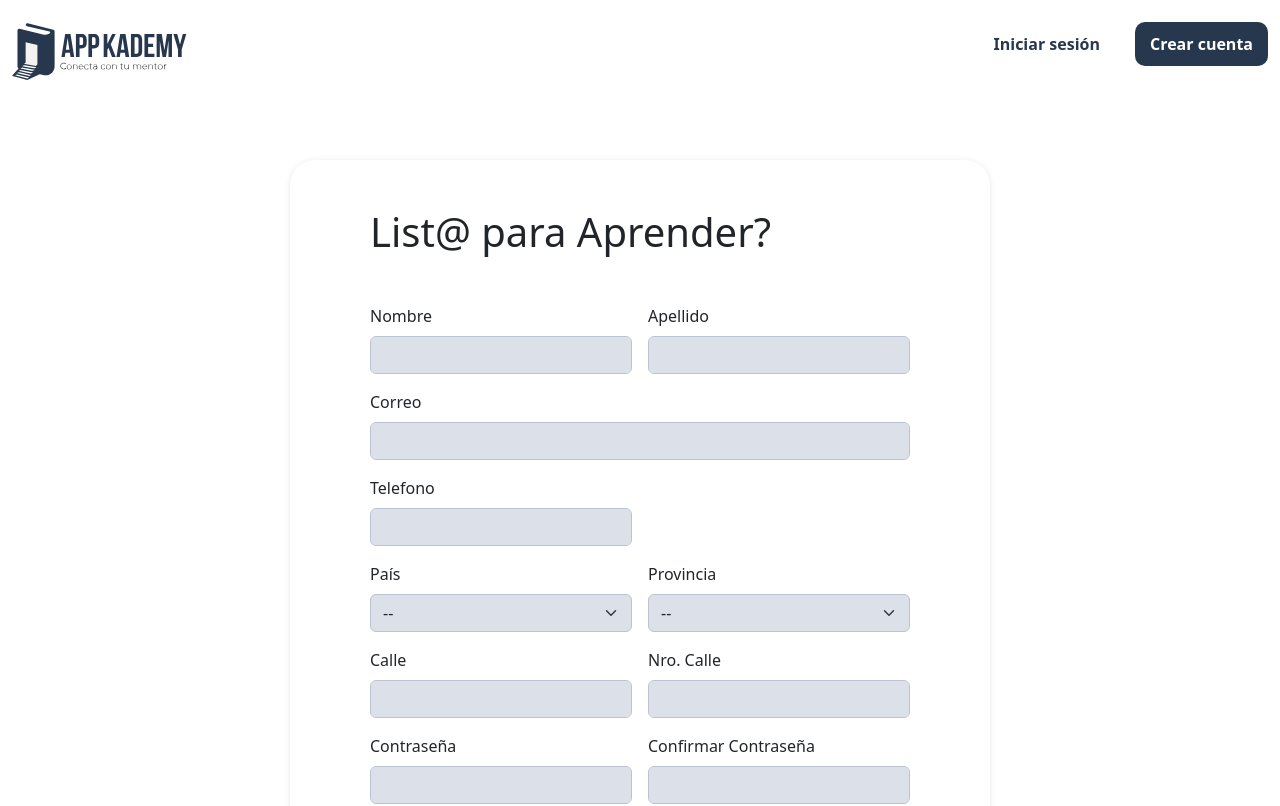
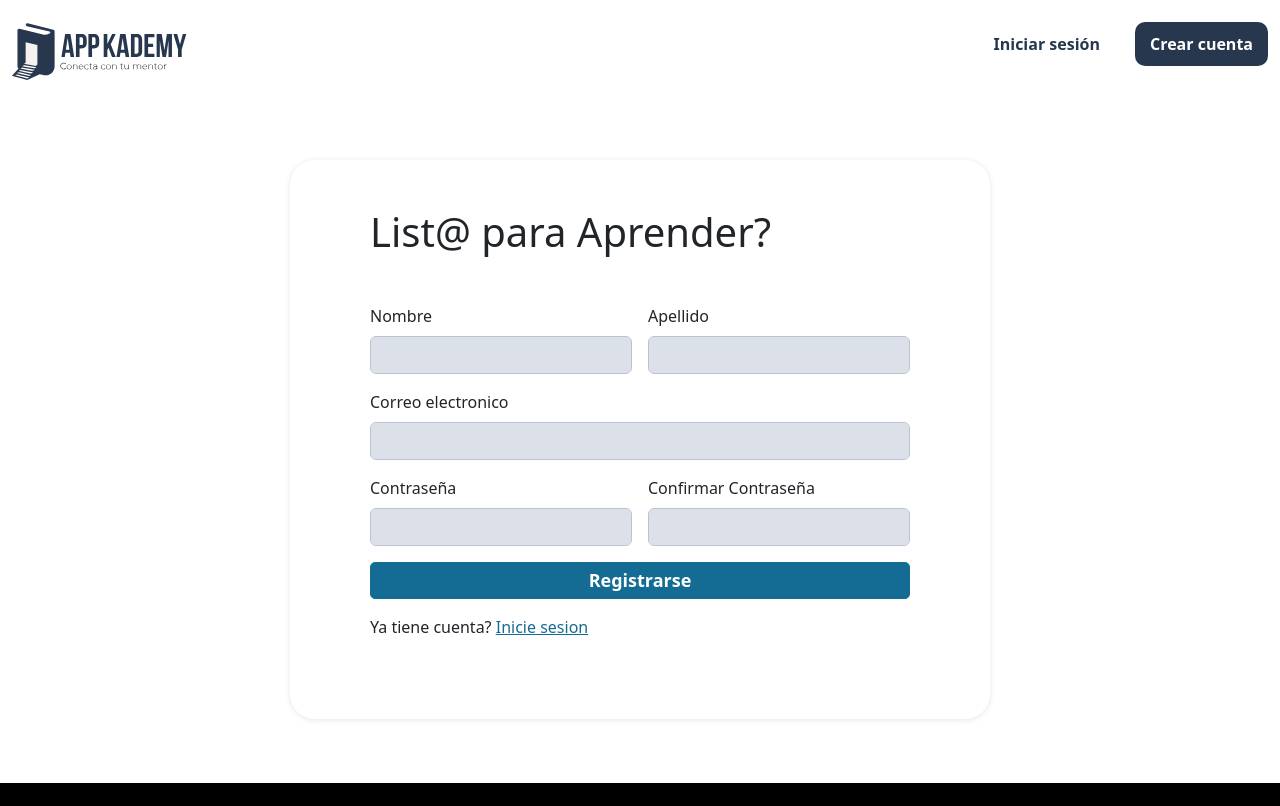
Before and after one commit to camilagaretto/PROYECTO-FINAL-CTD, a React (Vite) app in the folder frontend/: page /register in a window 1280 px wide. Shown: the top 806 px of the page. Built offline with nearby package versions, Linux system fonts and the light colour scheme.

Commit message:
Implementando formik con yup

```diff
--- a/frontend/package.json
+++ b/frontend/package.json
@@ -17,7 +17,8 @@
     "react-bootstrap": "^2.8.0",
     "react-dom": "^18.2.0",
     "react-router-dom": "^6.14.2",
-    "react-scroll": "^1.8.9"
+    "react-scroll": "^1.8.9",
+    "yup": "^1.2.0"
   },
   "devDependencies": {
     "@types/react": "^18.2.15",
--- /dev/null
+++ b/frontend/src/Components/UserForm/RegisterSchema/RegisterSchema.jsx
@@ -0,0 +1,11 @@
+import * as Yup from 'yup'
+
+const RegisterSchema = Yup.object().shape({
+    firstName : Yup.string().required("El nombre es obligatorio"),
+    lastName : Yup.string().required("El apellido es obligatorio"),
+    email : Yup.string().email("Ingrese un email valido").required("El email es obligatorio"),
+    password : Yup.string().required("La contraseña es obligatoria").min(7, "La contraseña debe tener al menos 7 caracteres"),
+    confirmPassword : Yup.string().oneOf([Yup.ref('password'), null], 'Las contraseñas no coinciden').required("Confirme la contraseña")
+})
+
+export default RegisterSchema;
--- a/frontend/src/Components/UserForm/UserForm.jsx
+++ b/frontend/src/Components/UserForm/UserForm.jsx
@@ -1,14 +1,33 @@
 import React from 'react'
 import './UserForm.scss'
+import {useFormik} from 'formik'
+import { Link } from 'react-router-dom'
+import RegisterSchema from './RegisterSchema/RegisterSchema'
 
 const UserForm = () => {
+
+    const {handleSubmit, handleChange, errors} = useFormik({
+        initialValues:{
+            firstName : '',
+            lastName : '',
+            email : '',
+            password : '',
+            confirmPassword : ''
+        },
+        onSubmit:(values)=>{
+            //Logica de envio de formulario
+        },
+        validationSchema : RegisterSchema
+    })
+
     return (
         <div className="userAdd__container">
             <h1 className='mb-5'>List@ para Aprender?</h1>
-            <form className="row g-3">
+            <form className="row g-3" onSubmit={handleSubmit}>
                 <div className="col-md-6">
                     <label htmlFor="firstName" className="form-label">Nombre</label>
                     <input
+                        onChange={handleChange}
                         type="text"
                         className="form-control"
                         id="firstName"
@@ -18,6 +37,7 @@ const UserForm = () => {
                 <div className="col-md-6">
                     <label htmlFor="lastName" className="form-label">Apellido</label>
                     <input
+                        onChange={handleChange}
                         type="text"
                         className="form-control"
                         id="lastName"
@@ -25,8 +45,9 @@ const UserForm = () => {
                     />
                 </div>
                 <div className="col-12">
-                    <label htmlFor="email" className="form-label">Correo</label>
+                    <label htmlFor="email" className="form-label">Correo electronico</label>
                     <input
+                        onChange={handleChange}
                         type="email"
                         className="form-control"
                         id="email"
@@ -34,60 +55,9 @@ const UserForm = () => {
                     />
                 </div>
                 <div className="col-md-6">
-                    <label htmlFor="phone" className="form-label">Telefono</label>
-                    <input
-                        type="text"
-                        className="form-control"
-                        id="phone"
-                        name="phone"
-                    />
-                </div>
-                <div className='col-md-6'></div>
-                <div className="col-md-6">
-                    <label htmlFor="country" className="form-label">País</label>
-                    <select
-                        className="form-select"
-                        id="country"
-                        name="country"
-                    >
-                        <option value="">--</option>
-                        <option value="ARGENTINA">Argentina</option>
-                    </select>
-                </div>
-                <div className="col-md-6">
-                    <label htmlFor="province" className="form-label">Provincia</label>
-                    <select
-                        className="form-select"
-                        id="province"
-                        name="province"
-                    >
-                        <option value="">--</option>
-                        <option value="CIUDAD_DE_BUENOS_AIRES">Ciudad de Buenos Aires</option>
-                        <option value="SANTA_FE">Santa Fe</option>
-                        <option value="BUENOS_AIRES">Buenos Aires</option>
-                    </select>
-                </div>
-                <div className="col-md-6">
-                    <label htmlFor="streetName" className="form-label">Calle</label>
-                    <input
-                        type="text"
-                        className="form-control"
-                        id="streetName"
-                        name="streetName"
-                    />
-                </div>
-                <div className="col-md-6">
-                    <label htmlFor="streetNumber" className="form-label">Nro. Calle</label>
-                    <input
-                        type="text"
-                        className="form-control"
-                        id="streetNumber"
-                        name="streetNumber"
-                    />
-                </div>
-                <div className="col-md-6">
                     <label htmlFor="password" className="form-label">Contraseña</label>
                     <input
+                        onChange={handleChange}
                         type="password"
                         className="form-control"
                         id="password"
@@ -97,14 +67,23 @@ const UserForm = () => {
                 <div className="col-md-6">
                     <label htmlFor="confirmPassword" className="form-label">Confirmar Contraseña</label>
                     <input
+                        onChange={handleChange}
                         type="password"
                         className="form-control"
                         id="confirmPassword"
                         name="confirmPassword"
                     />
                 </div>
-                <div className="col-12">
+                <div className="col-12 btn-register">
                     <button type="submit" className="btn btn-primary">Registrarse</button>
+                    <p>Ya tiene cuenta? <Link to="/login">Inicie sesion</Link> </p>
+                </div>
+                <div className='col-12'>
+                    {errors.firstName && <p className='error'>{errors.firstName}</p>}
+                    {errors.lastName && <p className='error'>{errors.lastName}</p>}
+                    {errors.email && <p className='error'>{errors.email}</p>}
+                    {errors.password && <p className='error'>{errors.password}</p>}
+                    {errors.confirmPassword && <p className='error'>{errors.confirmPassword}</p>}
                 </div>
             </form>
         </div>
--- a/frontend/src/Components/UserForm/UserForm.scss
+++ b/frontend/src/Components/UserForm/UserForm.scss
@@ -1,7 +1,29 @@
 .userAdd__container {
     background-color: var(--bs-white);
     width: 700px;
+    height: 700px !important;
     border-radius: 25px;
     box-shadow: 0px 1px 6px rgba(0, 0, 0, 0.1);
     padding: 3rem 5rem;
+
+    @include media-breakpoint-down(xxl){
+      height: initial !important;
+    }
+
+    .error{
+      color: red;
+      margin: 0;
+    }
+
+    .btn-register{
+      button{
+        width: 100%;
+      }
+      p{
+        margin-top: 1rem;
+      }
+    }
+
+
+
   }
```
Also changed, not shown: 1 other file (tests, documents, lock files or other folders).
